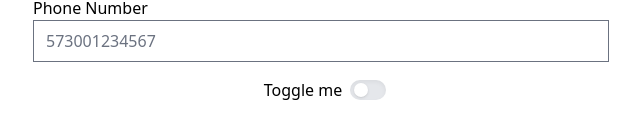
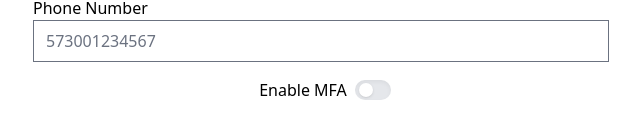
Before and after one commit to jorgevrgs/twilio-verify-example, a Vue app in the folder packages/ui/: page /register in a window 1280 px wide. Shown: the part 264-402 px from the top of the page, without its empty margins (319-959 px from the left). Built offline with nearby package versions, Linux system fonts and the light colour scheme.

Commit message:
fix: use label in checkbox text

```diff
--- a/packages/ui/src/components/ToggleCheckbox.vue
+++ b/packages/ui/src/components/ToggleCheckbox.vue
@@ -1,7 +1,7 @@
 <template>
   <div class="flex justify-center">
     <label for="toogleButton" class="flex items-center cursor-pointer">
-      <div class="px-2">Toggle me</div>
+      <div class="px-2">{{ label }}</div>
       <!-- toggle -->
       <div class="relative">
         <input
```
